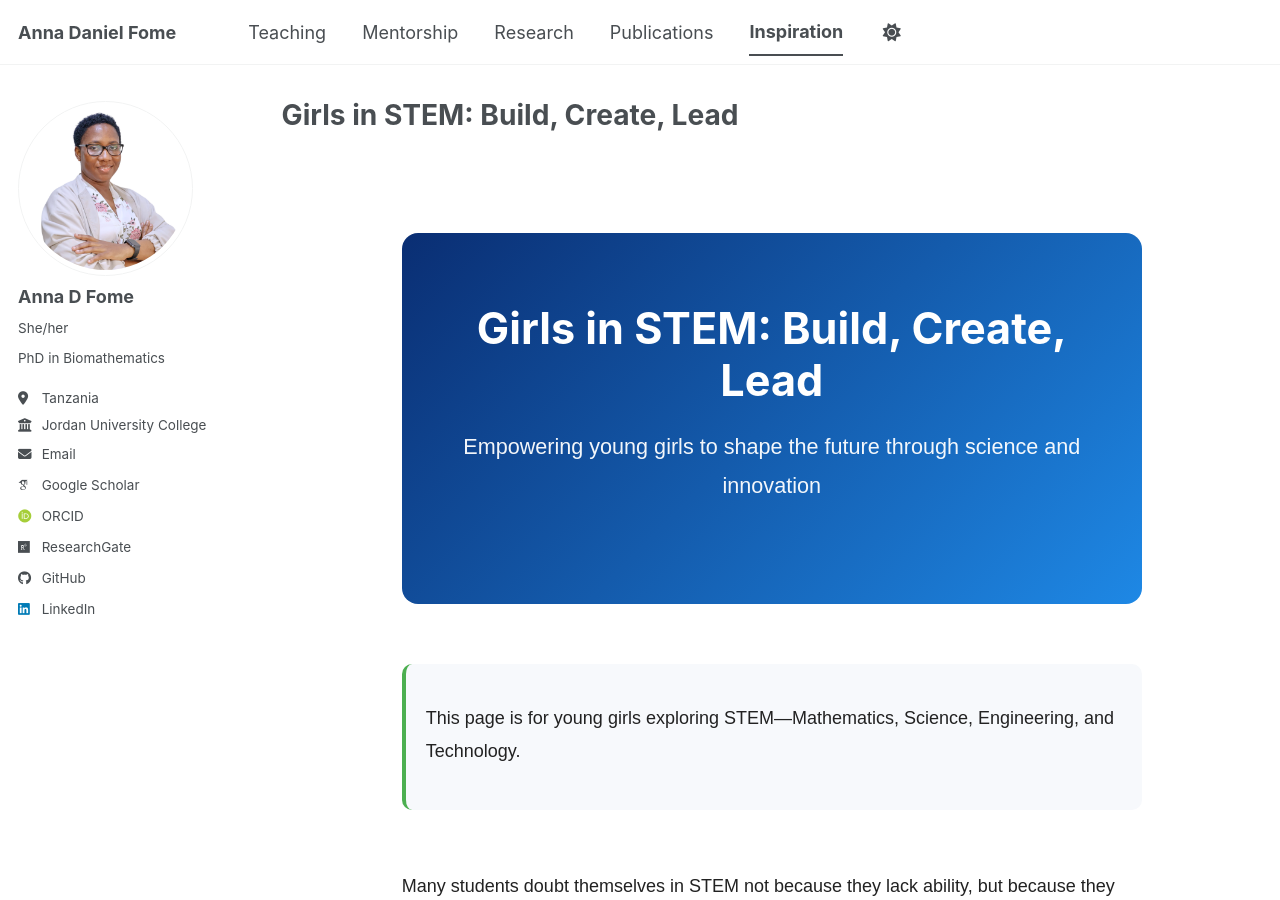
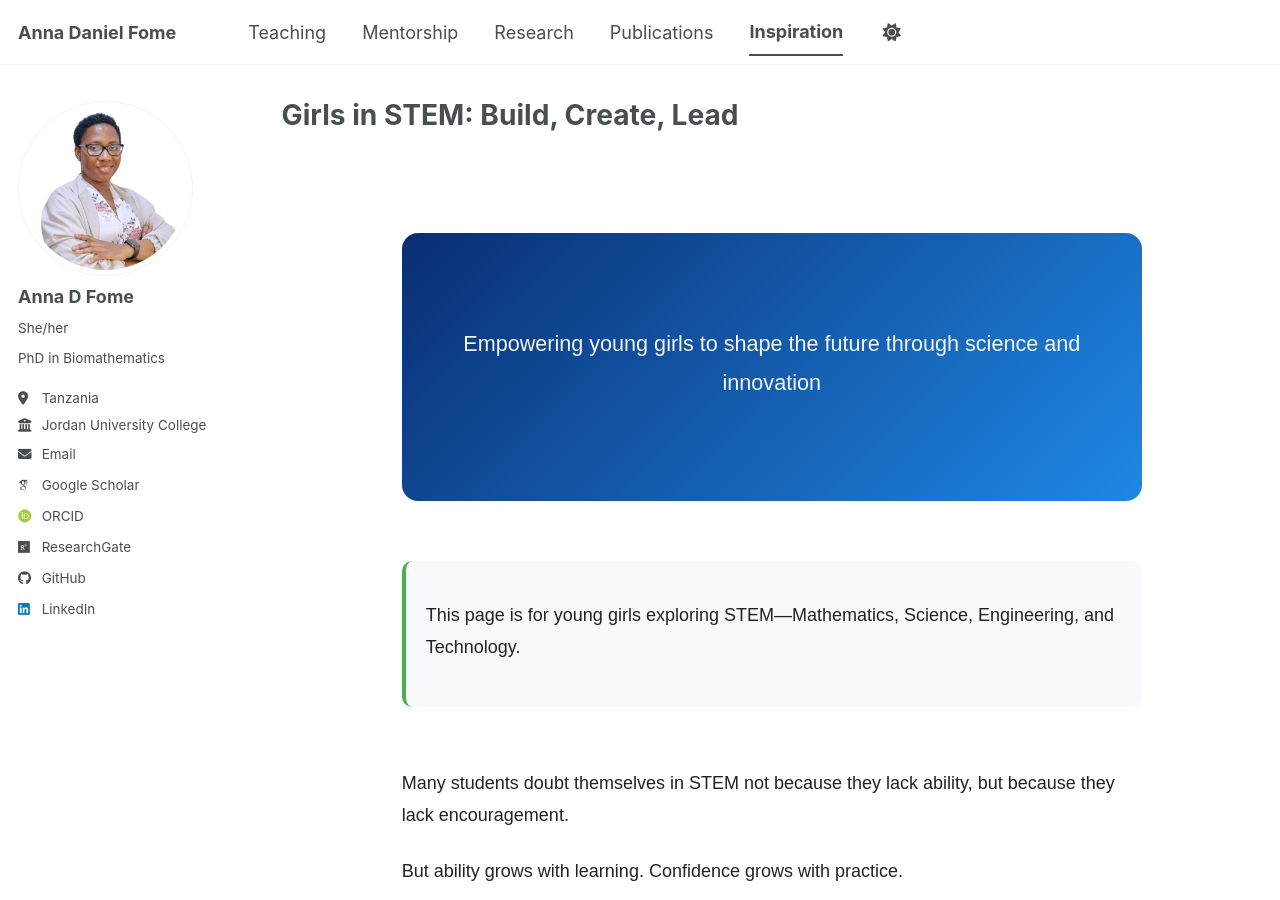
Before and after one commit to FomeA/FomeA.github.io, a Jekyll site: the page built from _pages/inspiration.html, in a window 1280 px wide and 900 px high. Built offline with Jekyll 4.4.1, drawn with Linux system fonts in a browser that asks for light colours; some web fonts are replaced; a script bundle is joined from its source files by our own code; library files that are not in the unit come from our copies.

Commit message:
Update inspiration.html

```diff
--- a/_pages/inspiration.html
+++ b/_pages/inspiration.html
@@ -77,7 +77,7 @@ author_profile: true
 
 <!-- HERO -->
 <section class="hero">
-  <h1>Girls in STEM: Build, Create, Lead</h1>
+  <!-- <h1>Girls in STEM: Build, Create, Lead</h1> -->
   <p>Empowering young girls to shape the future through science and innovation</p>
 </section>
 
```
